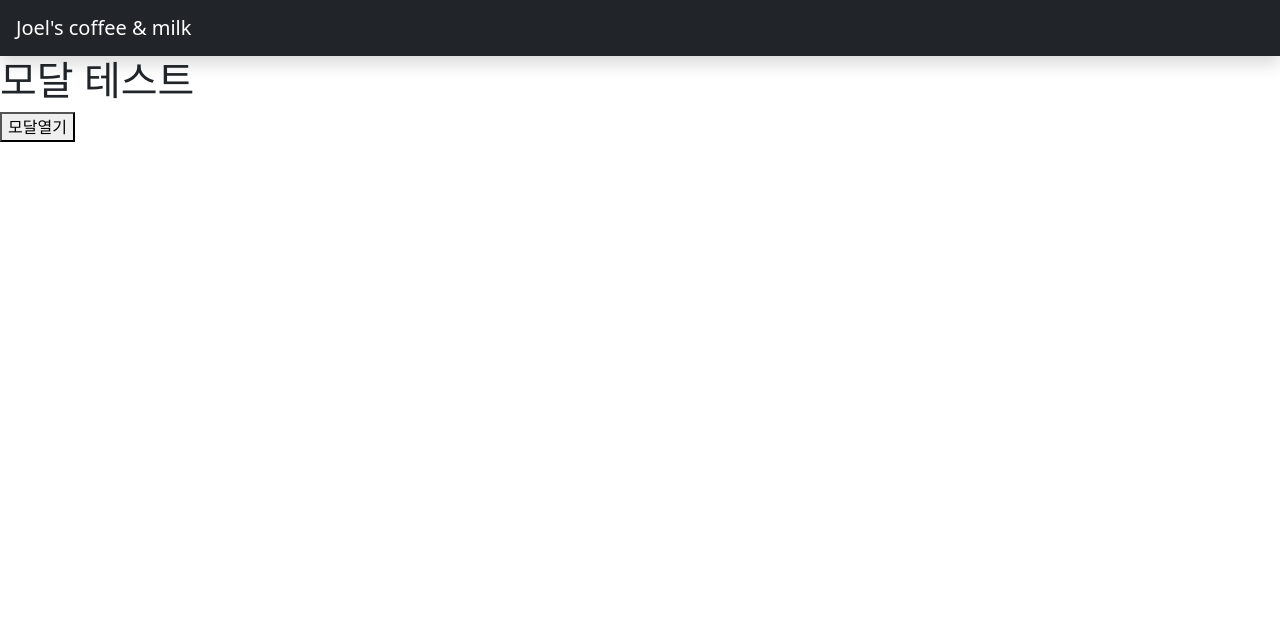
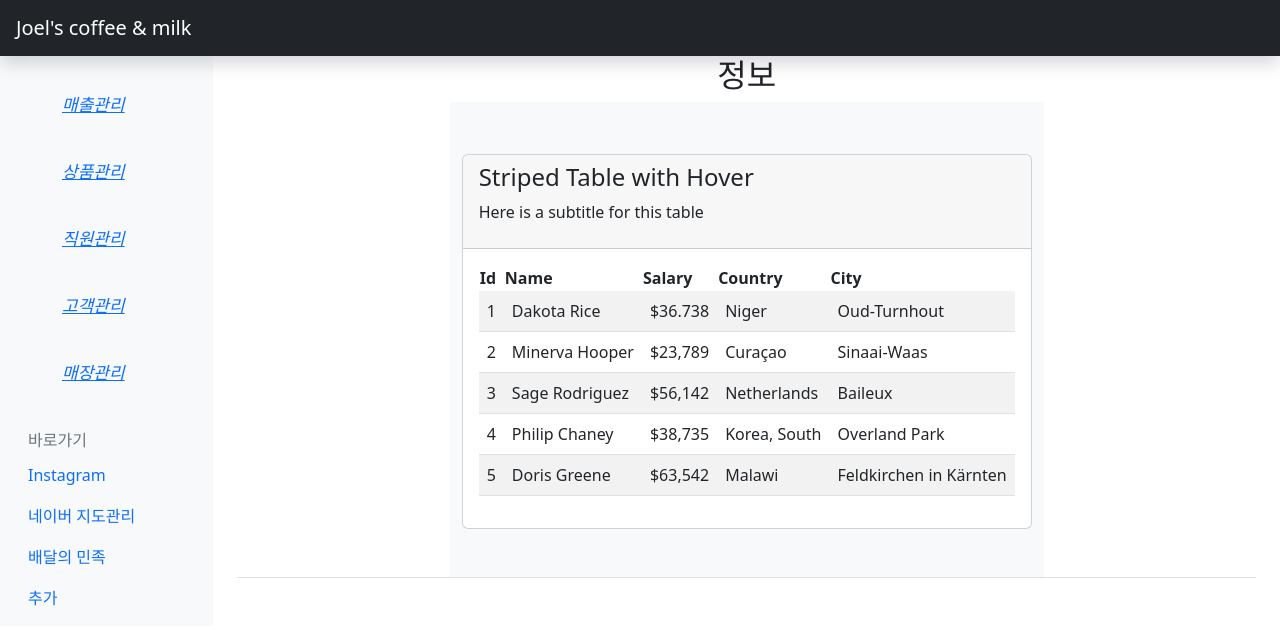
Before and after one commit to WooHCode/joeladminPage, a Vue app: page /emp in a window 1280 px wide. Shown: the top 644 px of the page. Built offline with nearby package versions, Linux system fonts and the light colour scheme.

Commit message:
emp form update

```diff
--- a/src/pages/Emp.vue
+++ b/src/pages/Emp.vue
@@ -1,18 +1,92 @@
 <template>
-  <div>
-    <h1>모달 테스트</h1>
-    <MyModal v-if="isModalViewed" @close-modal="isModalViewed=false">
-    <Itemmodal></Itemmodal>
-    </MyModal>
-    <button @click="isModalViewed=true">모달열기</button>
+  <div class="container-fluid">
+    <div class="row">
+      <SidebarMenu></SidebarMenu>
+      <main class="col-lg-10 col-md-9 ms-sm-auto col-lg-10 px-md-4">
+
+        <h1 class="h2 d-flex justify-content-center">정보</h1>
+        <div
+          class="d-flex col-lg-12 justify-content-center flex-wrap flex-md-nowrap align-items-center pt-6 pb-6 mb-6 border-bottom">
+          <div class="album py-5 bg-light">
+            <div class="d-flex justify-content-end mb-1 me-3">
+
+            </div>
+            <div class="container">
+              <div class="row row-cols-1 row-cols-sm-1 row-cols-md-1 g-1">
+                <div class="col-12">
+                  <div class="card">
+                    <div class="card-header">
+                      <h4 class="card-title">Striped Table with Hover</h4>
+                      <p class="card-category">Here is a subtitle for this table</p>
+                    </div>
+                    <div class="card-body">
+                      <div class="table-responsive">
+                        <table class="table table-hover table-striped">
+                          <thead>
+                            <th>Id</th>
+                            <th>Name</th>
+                            <th>Salary</th>
+                            <th>Country</th>
+                            <th>City</th>
+                          </thead>
+                          <tbody>
+                            <tr>
+                              <td>1</td>
+                              <td>Dakota Rice</td>
+                              <td>$36.738</td>
+                              <td>Niger</td>
+                              <td>Oud-Turnhout</td>
+                            </tr>
+                            <tr>
+                              <td>2</td>
+                              <td>Minerva Hooper</td>
+                              <td>$23,789</td>
+                              <td>Curaçao</td>
+                              <td>Sinaai-Waas</td>
+                            </tr>
+                            <tr>
+                              <td>3</td>
+                              <td>Sage Rodriguez</td>
+                              <td>$56,142</td>
+                              <td>Netherlands</td>
+                              <td>Baileux</td>
+                            </tr>
+                            <tr>
+                              <td>4</td>
+                              <td>Philip Chaney</td>
+                              <td>$38,735</td>
+                              <td>Korea, South</td>
+                              <td>Overland Park</td>
+                            </tr>
+                            <tr>
+                              <td>5</td>
+                              <td>Doris Greene</td>
+                              <td>$63,542</td>
+                              <td>Malawi</td>
+                              <td>Feldkirchen in Kärnten</td>
+                            </tr>
+                          </tbody>
+                        </table>
+                      </div>
+                    </div>
+                  </div>
+                </div>
+              </div>
+              <div>
+              </div>
+            </div>
+
+          </div>
+        </div>
+      </main>
+    </div>
   </div>
 </template>
 
 <script>
-import MyModal from "@/components/MyModal"
-import Itemmodal from "@/components/Itemmodal"
+import SidebarMenu from '@/components/SidebarMenu.vue';
 export default {
-  components: { MyModal,Itemmodal },
+  components: { SidebarMenu },
   data() {
     return {
       isModalViewed: false,
```
